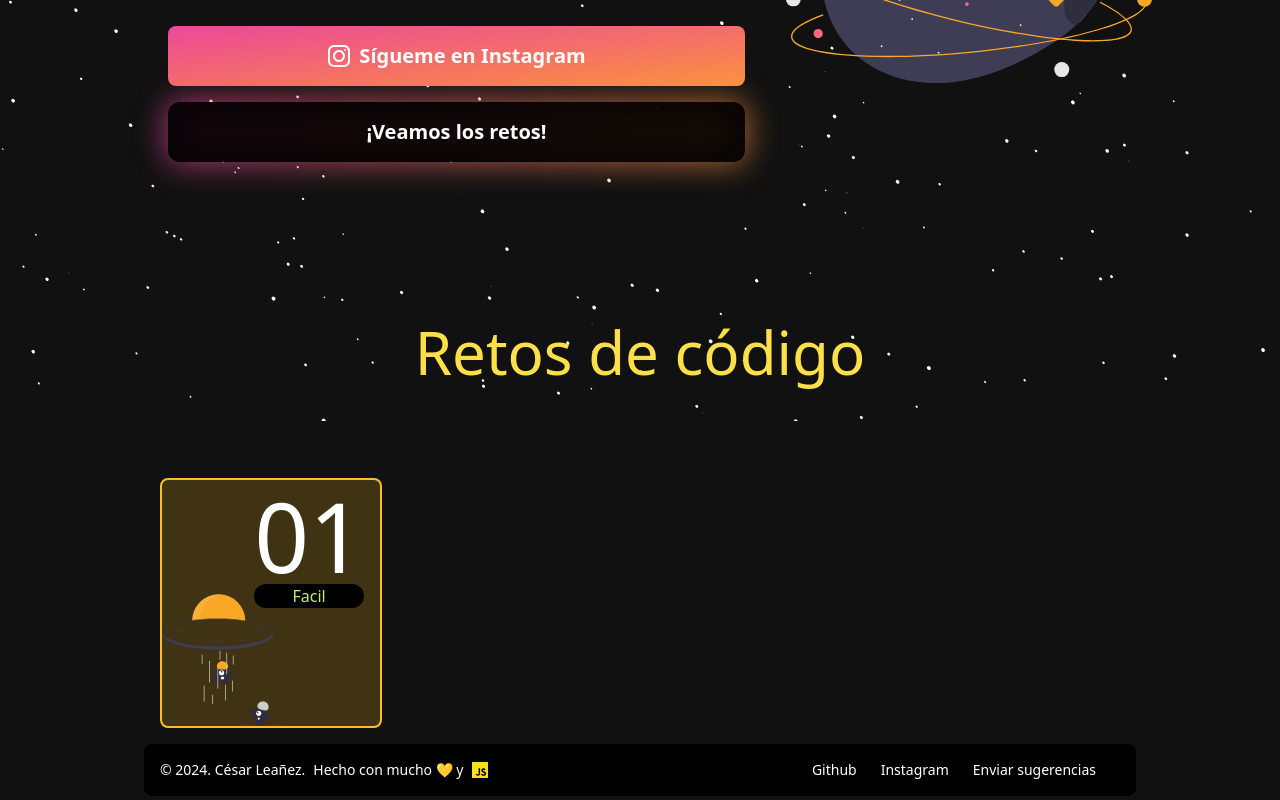
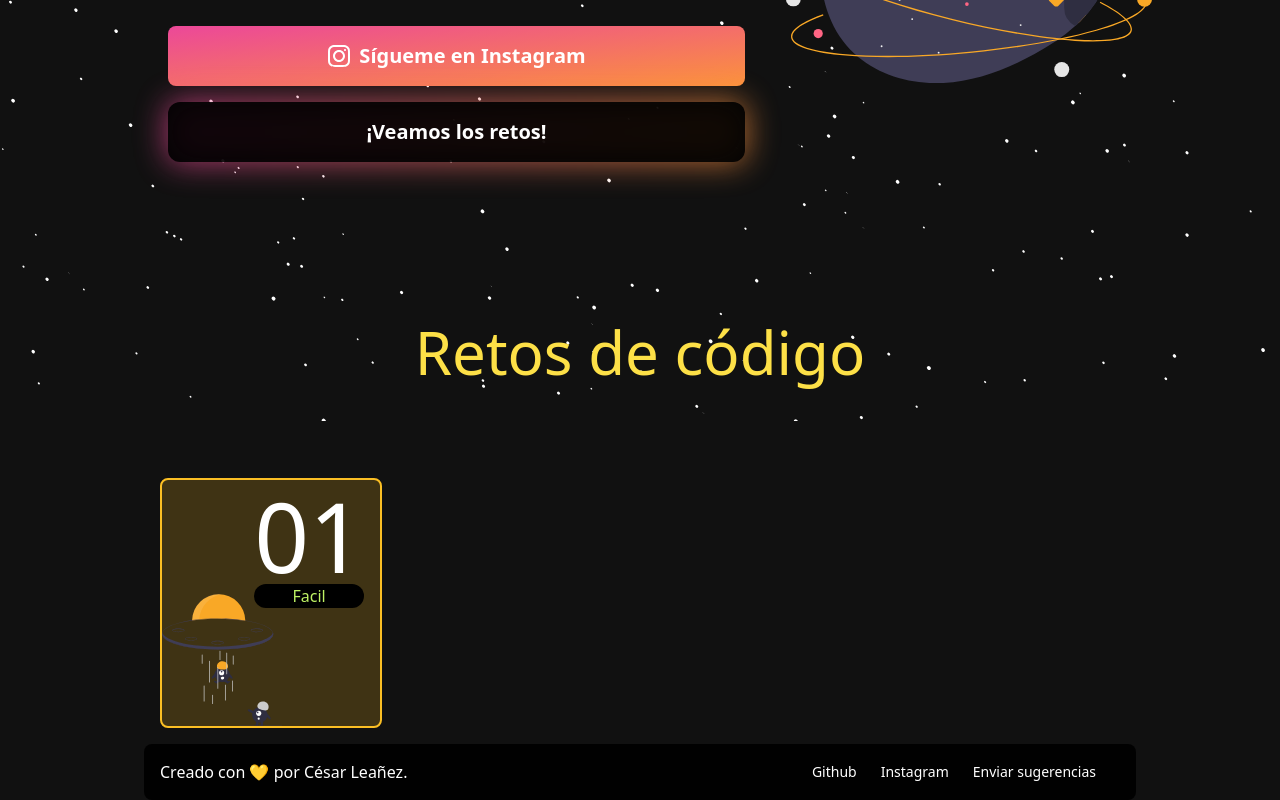
Before and after one commit to cesarleaz/hackjs, a React (Vite) app: page / in a window 1280 px wide. Shown: the part 378-1178 px from the top of the page. Built offline with nearby package versions, Linux system fonts and the light colour scheme; no server answers; what @magic-ext/oauth, magic-sdk would draw is missing.

Commit message:
Update footer's text

```diff
--- a/src/components/footer.jsx
+++ b/src/components/footer.jsx
@@ -32,18 +32,14 @@ export default function Footer() {
   return (
     <footer className="rounded-lg m-4 bg-black/90">
       <div className="w-full mx-auto max-w-screen-xl p-4 md:flex md:items-center md:justify-between">
-        <div className="flex items-center text-sm sm:text-center text-white gap-2">
           <a
             href="https://github.com/celelab/"
             className="hover:underline"
             target="_blank"
             rel="noopener noreferrer"
           >
-            © 2024. César Leañez.
+            Creado con 💛 por César Leañez.
           </a>
-          <span classname="flex space-x-0.5">Hecho con mucho 💛 y</span>
-          <JavascriptLogoSVG width="1rem" height="1rem"/>
-        </div>
         <ul className="flex flex-wrap items-center mt-3 text-sm font-medium text-white sm:mt-0">
           {links.map(({ name, href }) => (
             <FooterLink key={name} name={name} href={href} />
```
